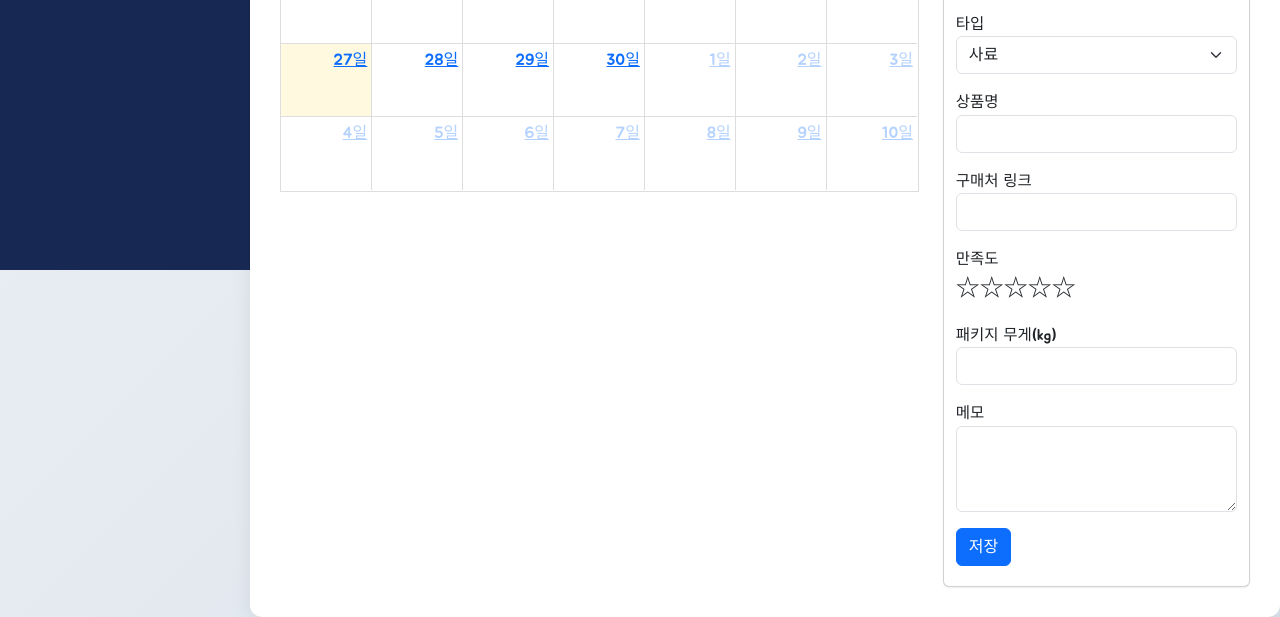
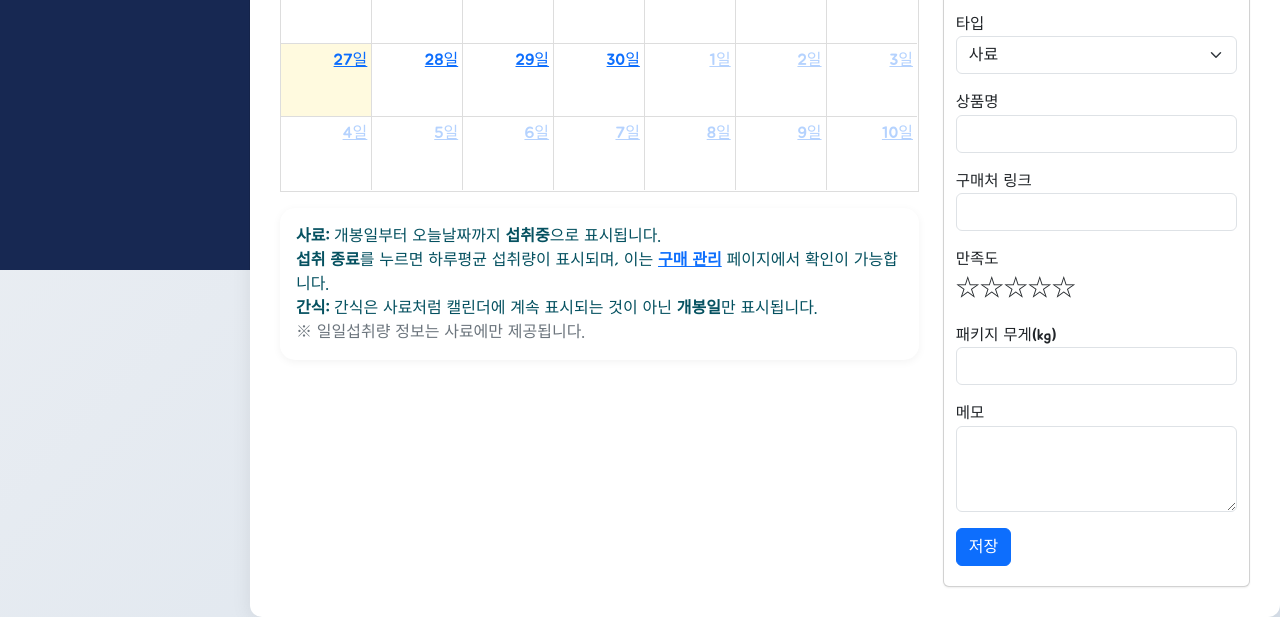
Before and after one commit to ychany/CatCare, a Django app: page /food/ in a window 1280 px wide. Shown: the part 530-1147 px from the top of the page. Run offline with Django 5.2, Linux system fonts and the light colour scheme; the visitor is signed in with stand-in values (Sample User, id 1); data that the repository does not hold is empty.

Commit message:
식사 캘린더 개선

```diff
--- a/food_calendar/templates/food_calendar/food_calendar.html
+++ b/food_calendar/templates/food_calendar/food_calendar.html
@@ -26,6 +26,13 @@
     <div class="row">
         <div class="col-md-8">
             <div id="calendar" data-default-pet-id="{% if pets %}{{ pets.0.id }}{% endif %}"></div>
+            <!-- 캘린더 하단 안내문구 -->
+            <div class="alert alert-info mt-3" role="alert">
+              <strong>사료:</strong> 개봉일부터 오늘날짜까지 <b>섭취중</b>으로 표시됩니다.<br>
+              <b>섭취 종료</b>를 누르면 하루평균 섭취량이 표시되며, 이는 <a href="/food/purchases/" class="fw-bold text-decoration-underline">구매 관리</a> 페이지에서 확인이 가능합니다.<br>
+              <strong>간식:</strong> 간식은 사료처럼 캘린더에 계속 표시되는 것이 아닌 <b>개봉일</b>만 표시됩니다.<br>
+              <span class="text-secondary">※ 일일섭취량 정보는 사료에만 제공됩니다.</span>
+            </div>
         </div>
         <div class="col-md-4">
             <div class="card">
```
